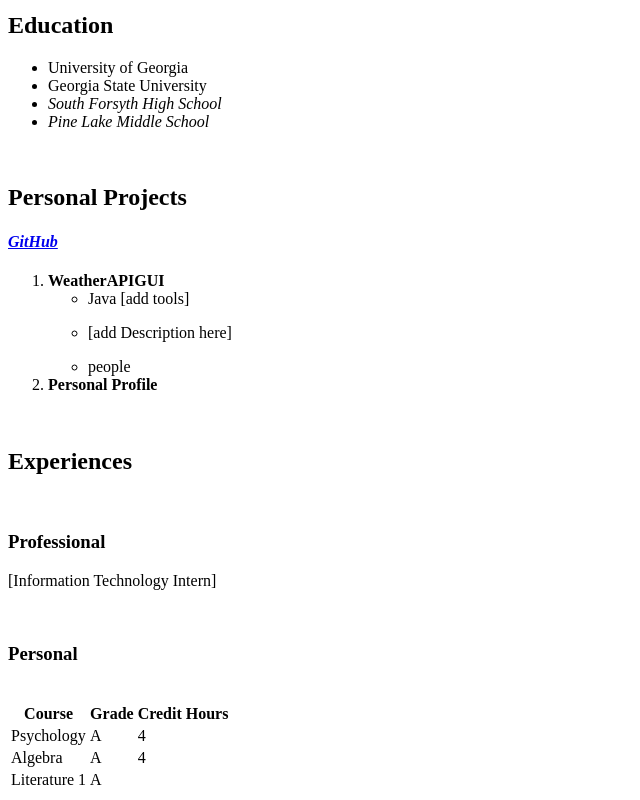
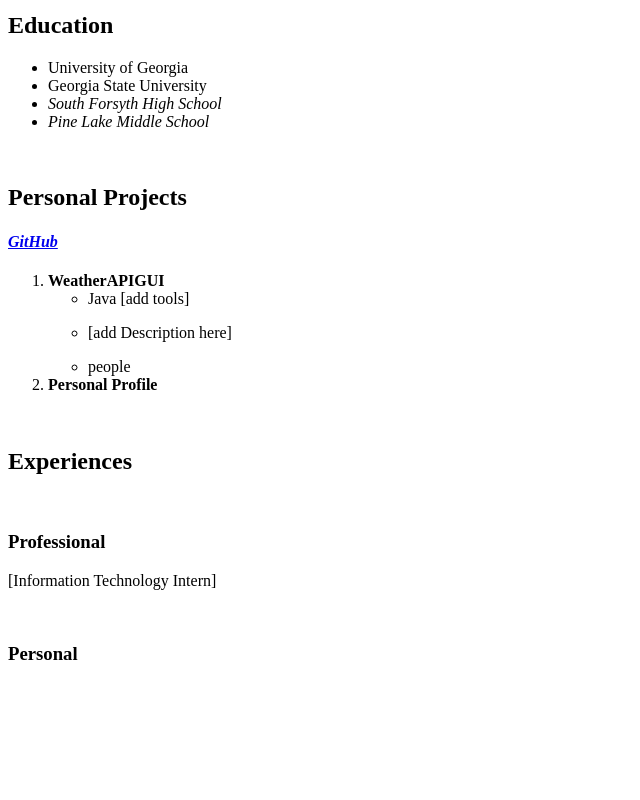
Before and after one commit to codelieks/PersonalPortfolio, a plain HTML site: page index.html in a window 1280 px wide. Shown: the part 599-1399 px from the top of the page, without its empty margins (0-640 px from the left). After the commit the page ends 1309 px from the top, so only its background shows below. Drawn offline with Linux system fonts and the light colour scheme.

Commit message:
before table

```diff
--- a/index.html
+++ b/index.html
@@ -66,32 +66,4 @@
     </div>
 <br>
 
-    <div id="UTrans">
-        <table>
-            <tbody>
-                <tr>
-                    <th>Course</th>
-                    <th>Grade</th>
-                    <th>Credit Hours</th>
-                </tr>
-                <tr>
-                    <td>Psychology</td>
-                    <td>A</td>
-                    <td>4</td>
-                </tr>
-                <tr>
-                    <td>Algebra</td>
-                    <td>A</td>
-                    <td>4</td>
-                </tr>
-                <tr>
-                    <td>Literature 1</td>
-                    <td>A
-                    </td>
-                </tr>
-            </tbody>
-        </table>
-
-    </div>
-
 </html>
```
